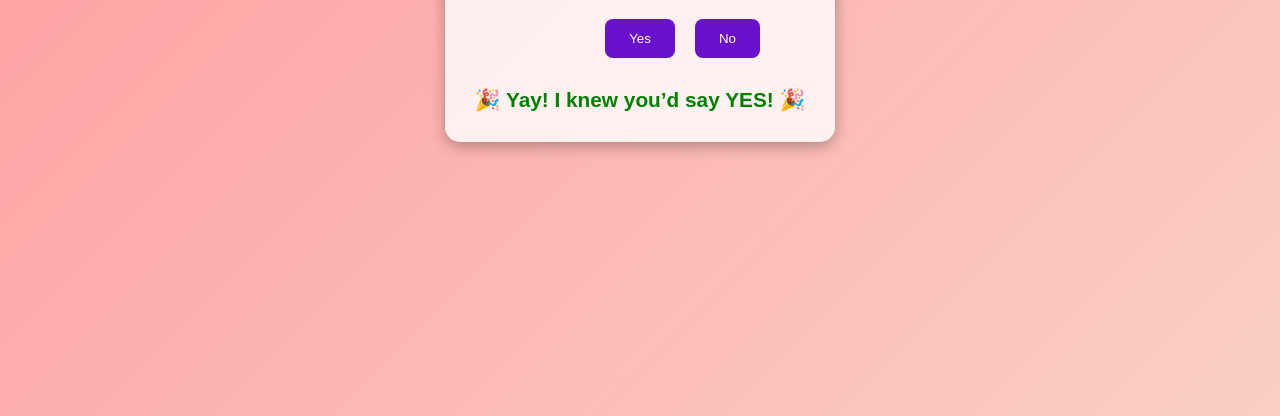
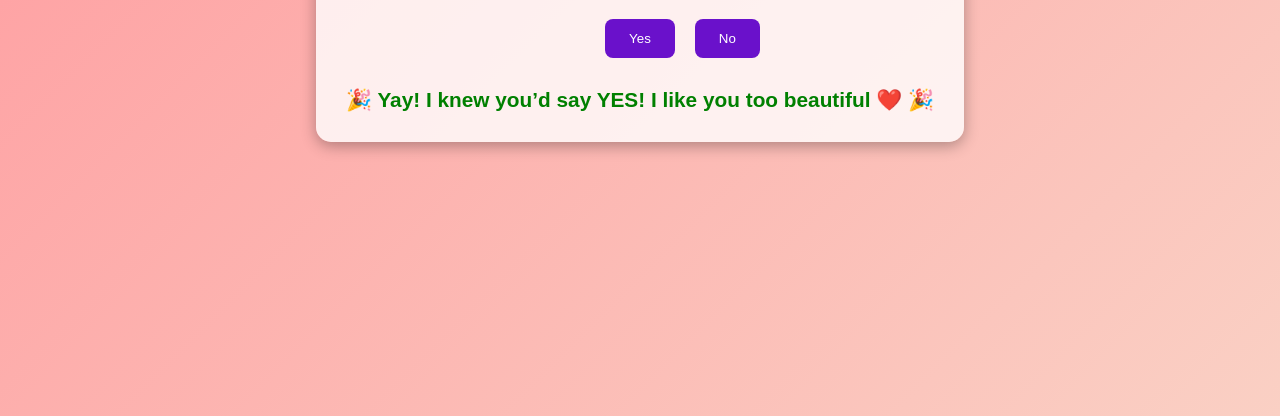
Before and after one commit to wttdfk/funny-question, a plain HTML site: page index.html in a window 1280 px wide. Both pictures are taken after a click on the button "Yes". Shown: the part 384-800 px from the top of the page. Drawn offline with Linux system fonts and the light colour scheme.

Commit message:
Update index.html

```diff
--- a/index.html
+++ b/index.html
@@ -72,7 +72,7 @@
 
     // Show greeting when "Yes" is clicked
     yesBtn.addEventListener("click", () => {
-      greetDiv.textContent = "🎉 Yay! I knew you’d say YES! 🎉";
+      greetDiv.textContent = "🎉 Yay! I knew you’d say YES! I like you too beautiful ❤️ 🎉";
     });
   </script>
 </body>
```
